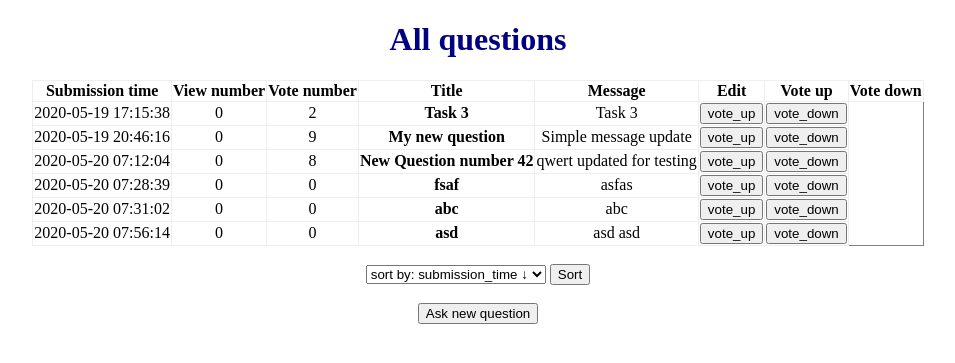
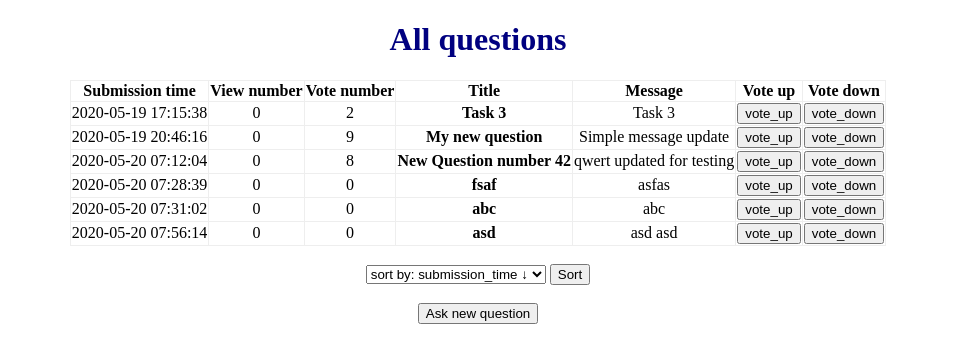
Before and after one commit to kasia-gra/ask_mate, a Flask app: page / in a window 1280 px wide. Shown: the top 363 px of the page, without its empty margins (162-1117 px from the left). Run offline with Flask 2, Linux system fonts and the light colour scheme.

Commit message:
Remove Edit column from main questions list page

```diff
--- a/templates/question_list.html
+++ b/templates/question_list.html
@@ -5,7 +5,7 @@
 {% endblock %}
 {% block body %}
     <table>
-        {%  set headers = ["submission_time", "view_number", "vote_number", "title", "message", "edit", "vote_up", "vote_down"] %}
+        {%  set headers = ["submission_time", "view_number", "vote_number", "title", "message", "vote_up", "vote_down"] %}
         <thead>
         <tr>{% for table_header in headers %}
             <th>{{ table_header.capitalize().replace("_", " ") }}</th>
```
